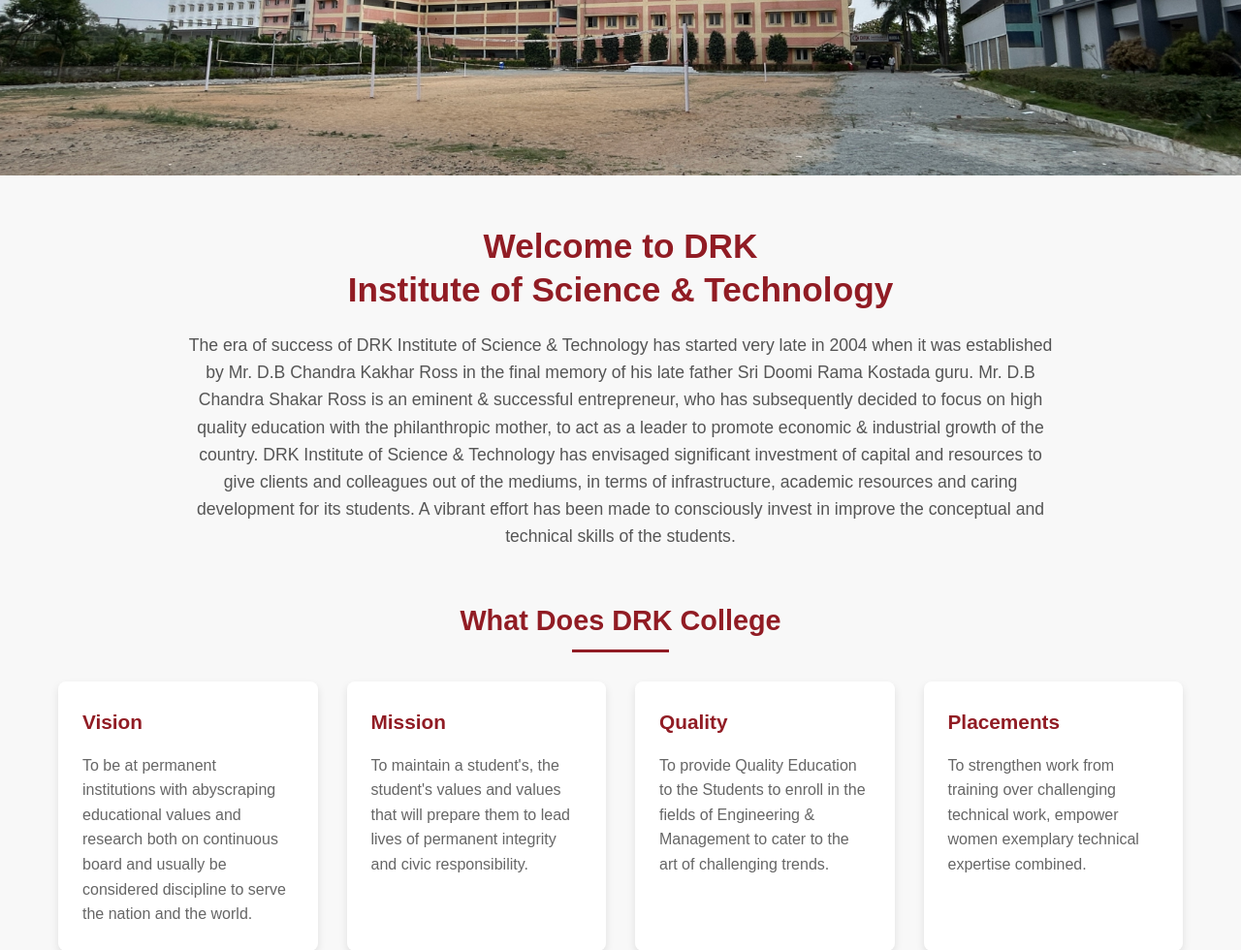
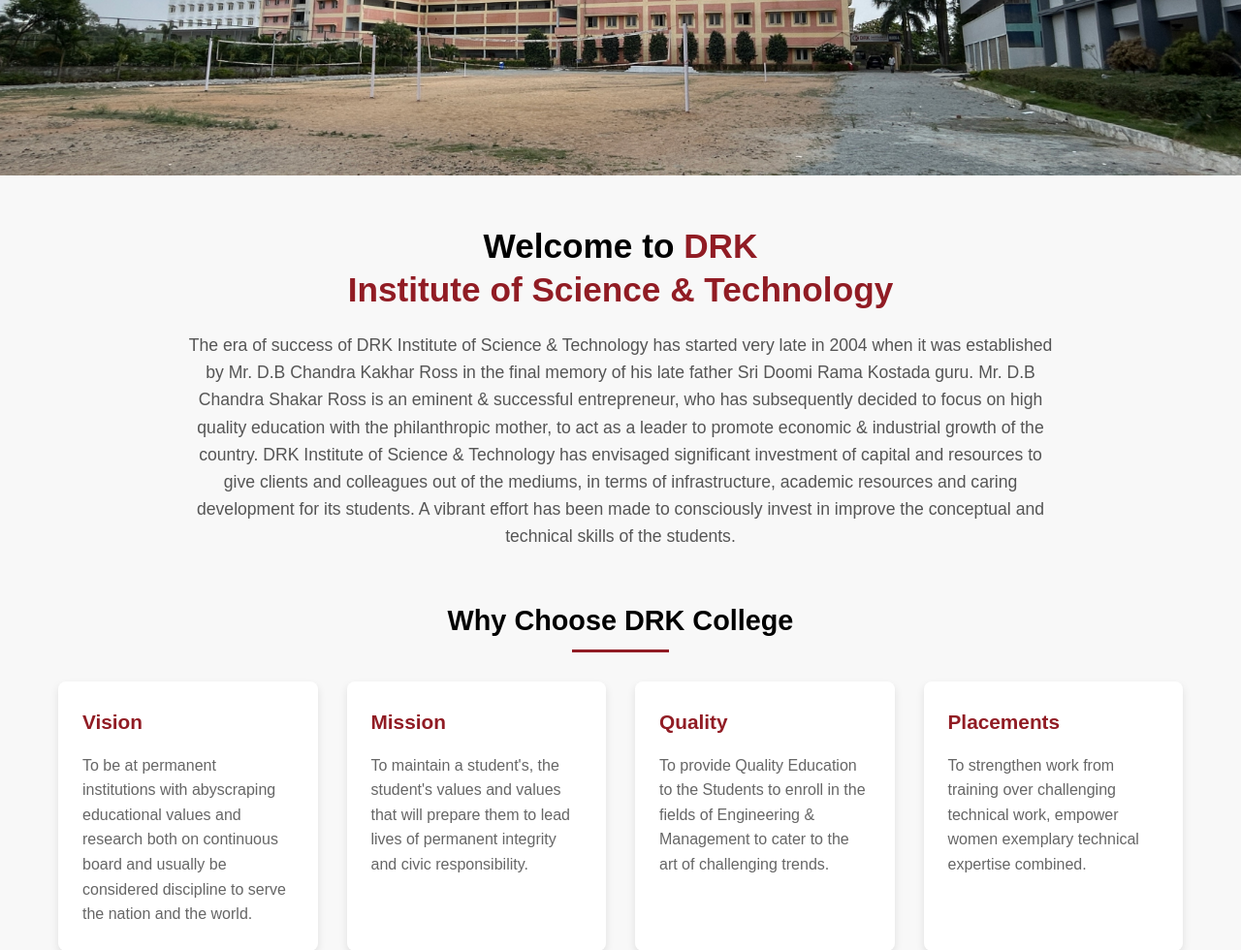
Before and after one commit to ksampathreddy/College-Website, a PHP site: page / in a window 1280 px wide. Shown: the part 666-1646 px from the top of the page at 97% size. Run offline with PHP 8.4, Linux system fonts and the light colour scheme.

Commit message:
main section

```diff
--- a/index.html
+++ b/index.html
@@ -55,12 +55,12 @@
 
   <main class="content-container">
     <section class="welcome-section">
-      <h2>Welcome to DRK<br>Institute of Science & Technology</h2>
+      <h2><span style="color:black">Welcome to</span> DRK<br>Institute of Science & Technology</h2>
       <p>The era of success of DRK Institute of Science & Technology has started very late in 2004 when it was established by Mr. D.B Chandra Kakhar Ross in the final memory of his late father Sri Doomi Rama Kostada guru. Mr. D.B Chandra Shakar Ross is an eminent & successful entrepreneur, who has subsequently decided to focus on high quality education with the philanthropic mother, to act as a leader to promote economic & industrial growth of the country. DRK Institute of Science & Technology has envisaged significant investment of capital and resources to give clients and colleagues out of the mediums, in terms of infrastructure, academic resources and caring development for its students. A vibrant effort has been made to consciously invest in improve the conceptual and technical skills of the students.</p>
     </section>
 
     <section class="mission-section">
-      <h3>What Does DRK College</h3>
+      <h3 style="color:black">Why Choose DRK College</h3>
       <div class="mission-grid">
         <div class="mission-card">
           <h4>Vision</h4>
```
Also changed, not shown: static/style.css (line endings or trailing spaces).
